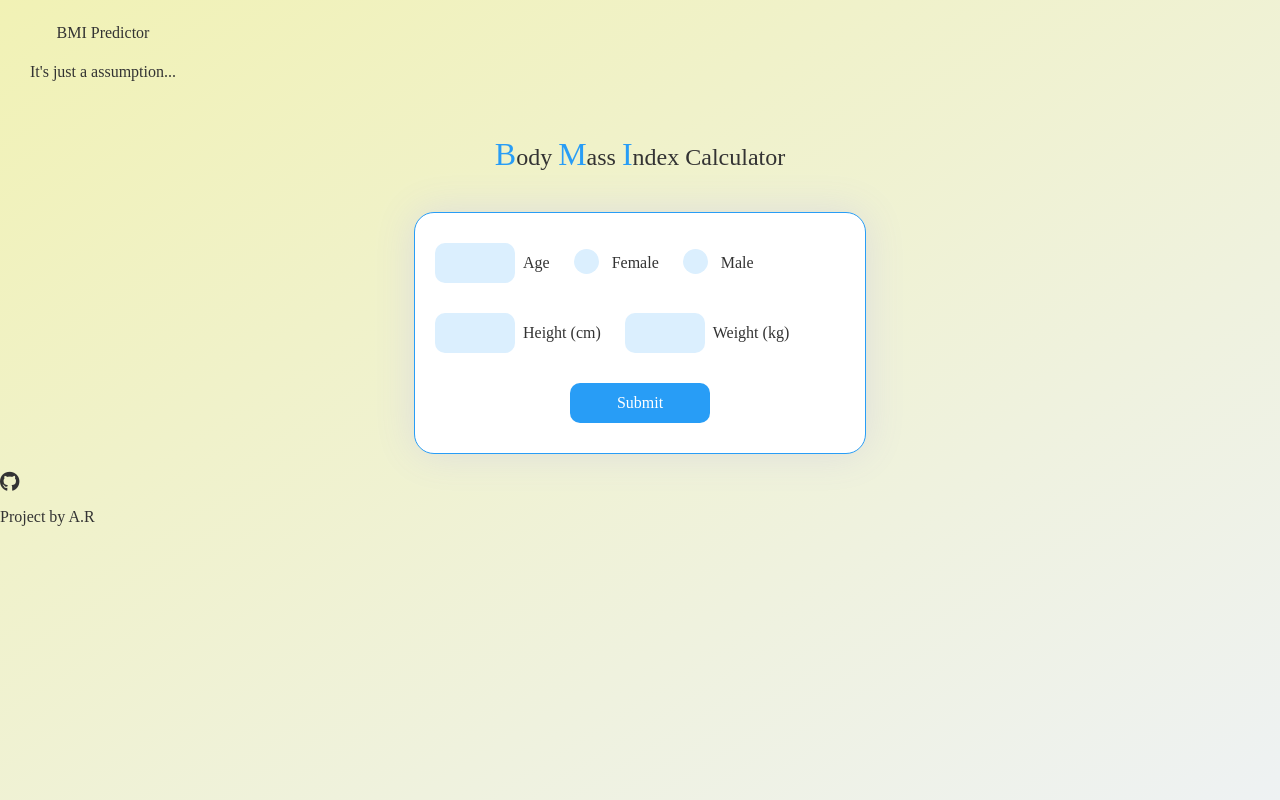
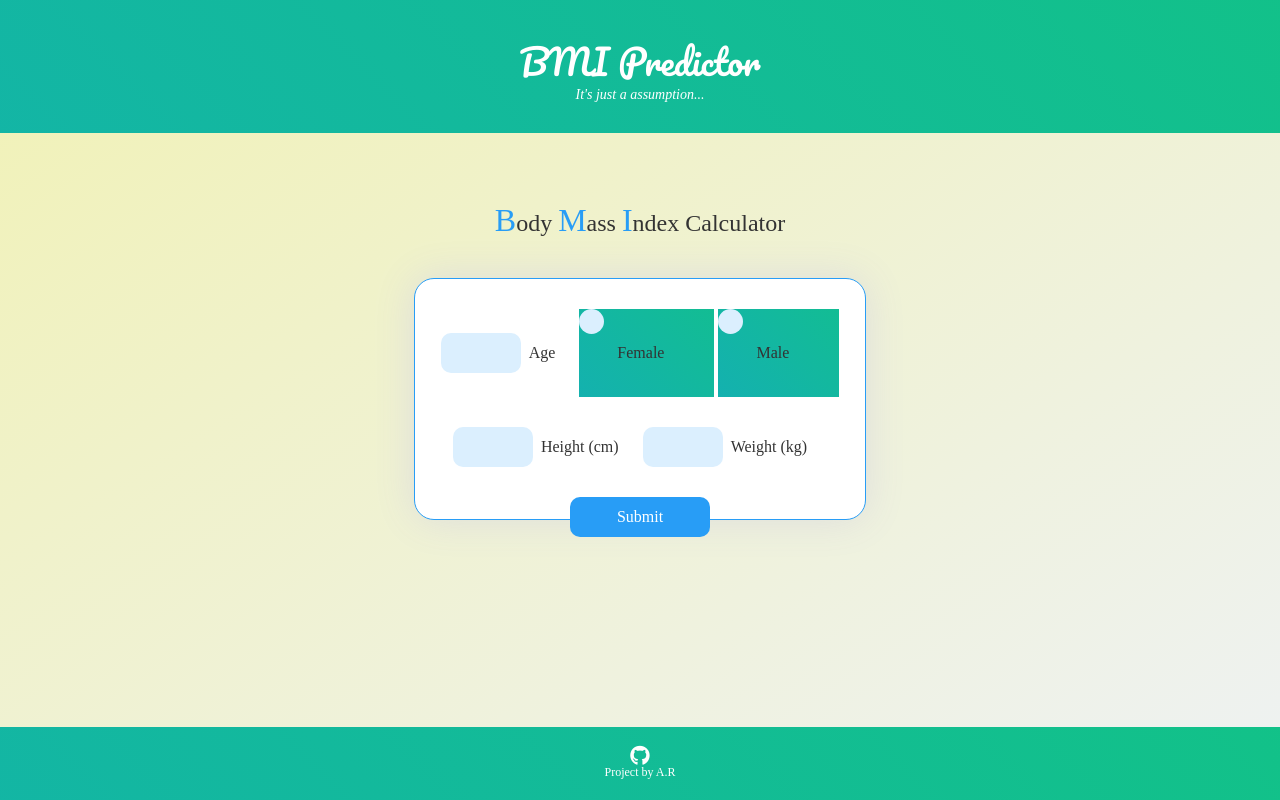
Before and after one commit to anshrastogi8/asd, a Flask app: page / in a window 1280 px wide. Run offline with Flask 2, Linux system fonts and the light colour scheme; parts of the project's set-up code (start-up, migrations or seed data) failed here and were passed over; some libraries are stand-ins or nearby versions.

Commit message:
Update styles.css

```diff
--- a/static/styles.css
+++ b/static/styles.css
@@ -1,4 +1,25 @@
+html{
+	height: 100%;
+	margin: 0;
+}
+
+body{
+	font-family: Arial, Helvetica,sans-serif;
+    text-align: center;
+    margin: 0;
+    padding: 0;
+    width: 100%;
+	height: 100%;
+	display: flex;
+	flex-direction: column;
+
+}
 * {
+  font-family: Quicksand;
+  font-size: 16px;
+  color: #333;
+}
+ * {
   font-family: Quicksand;
   font-size: 16px;
   color: #333;
@@ -164,3 +185,287 @@ h3 b {
   border-width: 0 2px 2px 0;
   transform: rotate(45deg);
 }
+
+body {
+  margin: 0;
+  height: 100vh;
+  padding: 0;
+  border: 0;
+  background: linear-gradient(to bottom right,  #F1F2B5, #eef2f3);
+}
+
+.form {
+  background-color: #fff;
+  height: 240px;
+  width: 450px;
+  border-radius: 20px;
+  margin: 20px auto 20px auto;
+  display: block;
+  border: solid 1px #289df6;
+
+  box-shadow: 0 0 40px 0 #ddd;
+}
+
+.form:hover {
+  box-shadow: 0 0 60px 0 #ccc;
+  transition: .4s;
+  transform: scale(1.02);
+}
+
+.row-one {
+  padding: 20px;
+}
+
+.row-two {
+  padding: 20px;
+}
+
+.text-input {
+  width: 60px;
+  height: 30px;
+  border-radius: 10px;
+  background-color: #dbeffe;
+  border: none;
+  outline: none;
+  padding: 5px 10px;
+  cursor: pointer;
+}
+
+.text-input:last-child {
+  margin-bottom: 35px;
+}
+
+.text-input:hover {
+  background-color: #cbe7fd;
+}
+
+#submit {
+  border: none;
+  border-radius: 10px;
+  height: 40px;
+  width: 140px;
+  background-color: #289df6;
+  color: #fff;
+  margin: auto;
+  display: block;
+  outline: none;
+  cursor: pointer;
+}
+
+#submit:hover{
+  background-color: #0a8ef2;
+}
+
+.text {
+  display: inline-block;
+  margin: 5px 20px 5px 8px;;
+}
+
+.row-one {
+  padding: 30px 20px 15px 20px;
+}
+.row-two {
+  padding: 15px 20px 30px 20px;
+}
+
+.container {
+  display: inline-block;
+  position: relative;
+  padding-left: 30px;
+  cursor: pointer;
+  user-select: none;
+}
+
+.container input {
+  position: absolute;
+  opacity: 0;
+}
+
+.checkmark {
+  position: absolute;
+  top: 0;
+  left: 0;
+  height: 25px;
+  width: 25px;
+  background-color: #dbeffe;
+  border-radius: 50%;
+}
+
+.container:hover input ~ .checkmark {
+  background-color: #cbe7fd;
+}
+
+.container input:checked ~ .checkmark {
+  background-color: #289df6;
+}
+
+h1 {
+  font-size: 30px;
+  font-weight: 300;
+  text-align: center;
+  color: #289df6;
+  padding-top: 15px;
+  display: block;
+}
+
+h2 {
+  font-size: 22px;
+  font-weight: 300;
+  text-align: center;
+}
+
+h3 {
+  font-size: 24px;
+  font-weight: 300;
+  text-align: center;
+  padding: 15px;
+}
+
+h3 b {
+  font-size: 32px;
+  font-weight: 300;
+  color: #289df6;
+}
+
+.checkmark:after {
+  content: "";
+  position: absolute;
+  display: none;
+}
+
+.container input:checked ~ .checkmark:after {
+  display: block;
+}
+
+.container .checkmark:after {
+  left: 9px;
+  top: 5px;
+  width: 5px;
+  height: 10px;
+  border: solid white;
+  border-width: 0 2px 2px 0;
+  transform: rotate(45deg);
+}
+
+/* Website Title */
+.container{
+    padding: 30px;
+	position: relative;
+	background: linear-gradient(45deg, #1a45a1, #14afb4, #11cc6f);
+	background-size: 500% 500%;
+	animation: change-gradient 10s ease-in-out infinite;
+}
+@keyframes change-gradient {
+	0%{
+		background-position: 0 50%;
+	}
+	50%{
+		background-position: 100% 50%;
+	}
+	100%{
+		background-position: 0 50%;
+	}
+}
+
+.container-heading{
+    margin: 0;
+}
+
+.heading_font{
+    color: #ffffff;
+	font-family: 'Pacifico', cursive;
+	font-size: 35px;
+	font-weight: normal;
+}
+
+.description p{
+	color: #ffffff;
+    font-style: italic;
+    font-size: 14px;
+    margin: -5px 0 0;
+}
+
+/* Text Area */
+.ml-container{
+    margin: 30px 0;
+	flex: 1 0 auto;
+}
+
+.form-input {
+	text-align: center;
+	width: 350px;
+	height: 25px;
+	margin-bottom: 5px;
+}
+
+/* Predict Button */
+.my-cta-button{
+	background: #f9f9f9;
+   	border: 2px solid #000000;
+    border-radius: 1000px;
+    box-shadow: 3px 3px #8c8c8c;
+	margin-top: 10px;
+    padding: 10px 36px;
+    color: #000000;
+    display: inline-block;
+   	font: italic bold 20px/1 "Calibri", sans-serif;
+    text-align: center;
+}
+
+.my-cta-button:hover{
+    color: #4d089a;
+    border: 2px solid #4d089a;
+}
+
+.my-cta-button:active{
+    box-shadow: 0 0;
+}
+
+/* Contact */
+.contact-icon{
+	color: #ffffff;
+	padding: 7px;
+}
+
+.contact-icon:hover{
+	color: #8c8c8c;
+}
+
+/* Footer */
+.footer{
+	flex-shrink: 0;
+	position: relative;
+	padding: 20px;
+	background: linear-gradient(45deg, #1a45a1, #14afb4, #11cc6f);
+	background-size: 500% 500%;
+	animation: change-gradient 10s ease-in-out infinite;
+}
+
+.footer-description{
+	color: #ffffff;
+	margin: 0;
+	font-size: 12px;
+}
+
+/* Result */
+.results{
+    padding: 30px 0 30px;
+	flex: 1 0 auto;
+}
+
+.danger{
+    color: #ff0000;
+}
+
+.safe{
+    color: green;
+}
+
+.gif{
+	width: 25%;
+}
+
+.gif1{
+	width: 35%;
+    	margin: 10px 0;
+}
```
